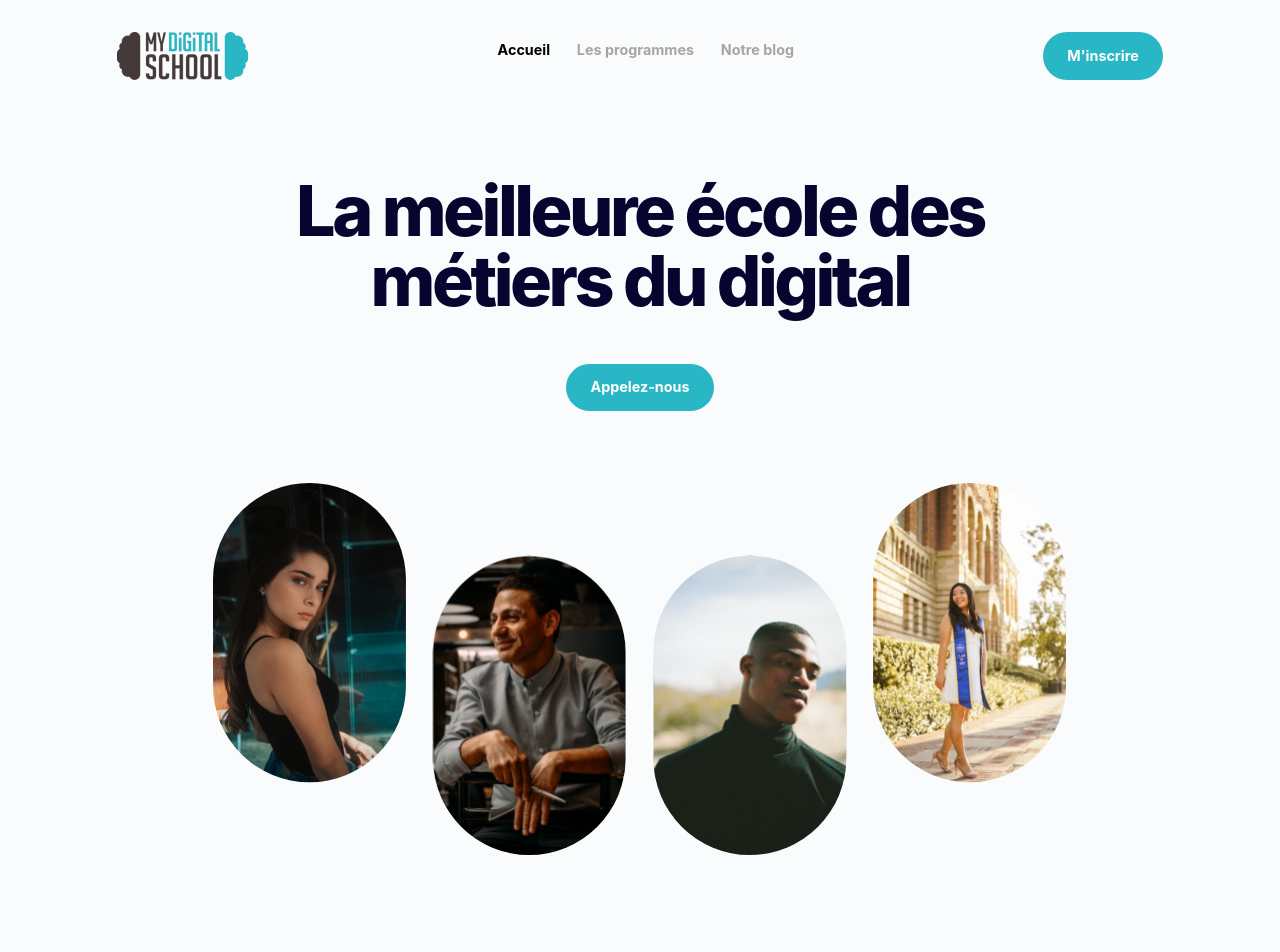
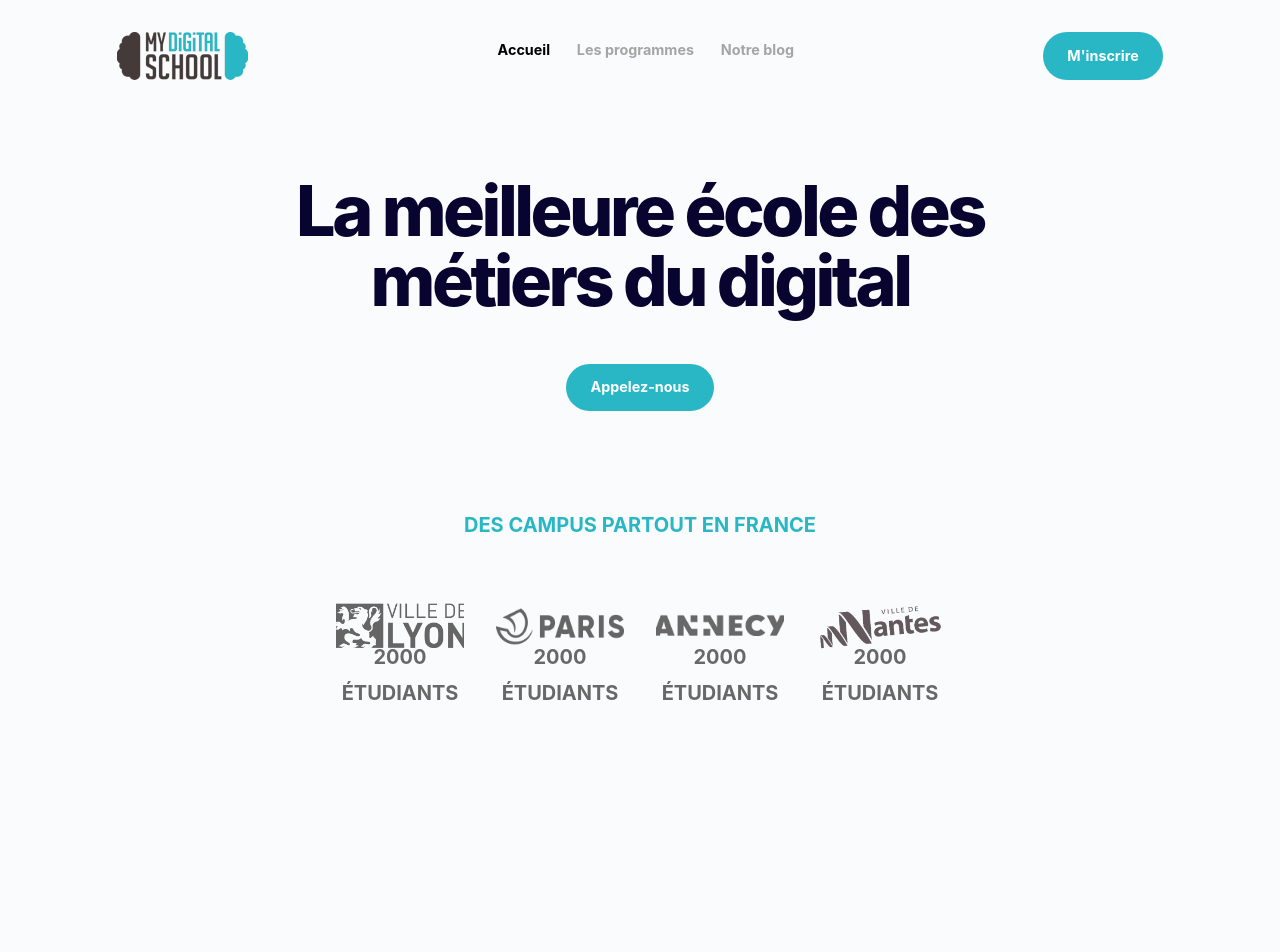
Before and after one commit to aurelienserre01/MDS_maquette, a Vue app: page / in a window 1280 px wide. Shown: the top 952 px of the page. Built offline with nearby package versions, Linux system fonts and the light colour scheme.

Commit message:
remove import

```diff
--- a/src/components/views/HomeHero.vue
+++ b/src/components/views/HomeHero.vue
@@ -5,19 +5,19 @@
             <ButtonMDS message="Appelez-nous" />
         </div>
         <div class="flex justify-evenly w-[80%] mr-auto ml-auto">
-            <img :src="rectangle1" alt="">
+            <!-- <img :src="rectangle1" alt="">
             <img :src="rectangle2" class="mt-36" alt="">
             <img :src="rectangle3" class="mt-36" alt="">
-            <img :src="rectangle4" alt="">
+            <img :src="rectangle4" alt="">             -->
         </div>
     </div>
 </template>
 <script setup lang="ts">
 import ButtonMDS from '../Utils/ButtonMDS.vue';
-import rectangle1 from '@/assets/images/profiles/rectangle1.svg'
-import rectangle2 from '@/assets/images/profiles/rectangle2.svg'
-import rectangle3 from '@/assets/images/profiles/rectangle3.svg'
-import rectangle4 from '@/assets/images/profiles/rectangle4.svg'
+// import rectangle1 from '@/assets/images/profiles/rectangle1.svg'
+// import rectangle2 from '@/assets/images/profiles/rectangle2.svg'
+// import rectangle3 from '@/assets/images/profiles/rectangle3.svg'
+// import rectangle4 from '@/assets/images/profiles/rectangle4.svg'
 
 </script>
 <style scoped>
```
